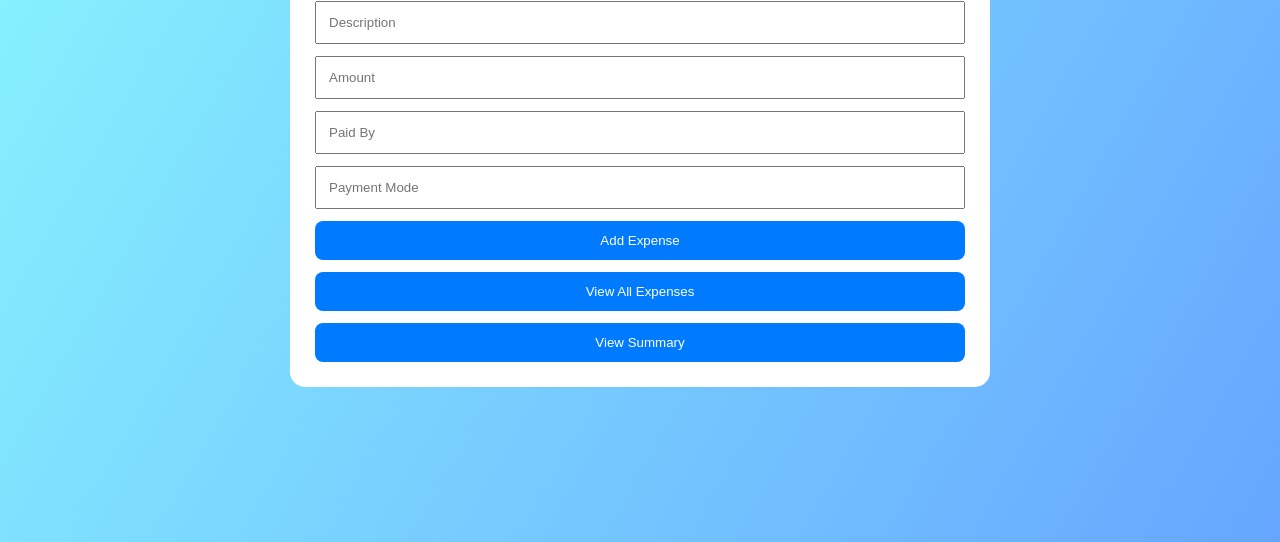
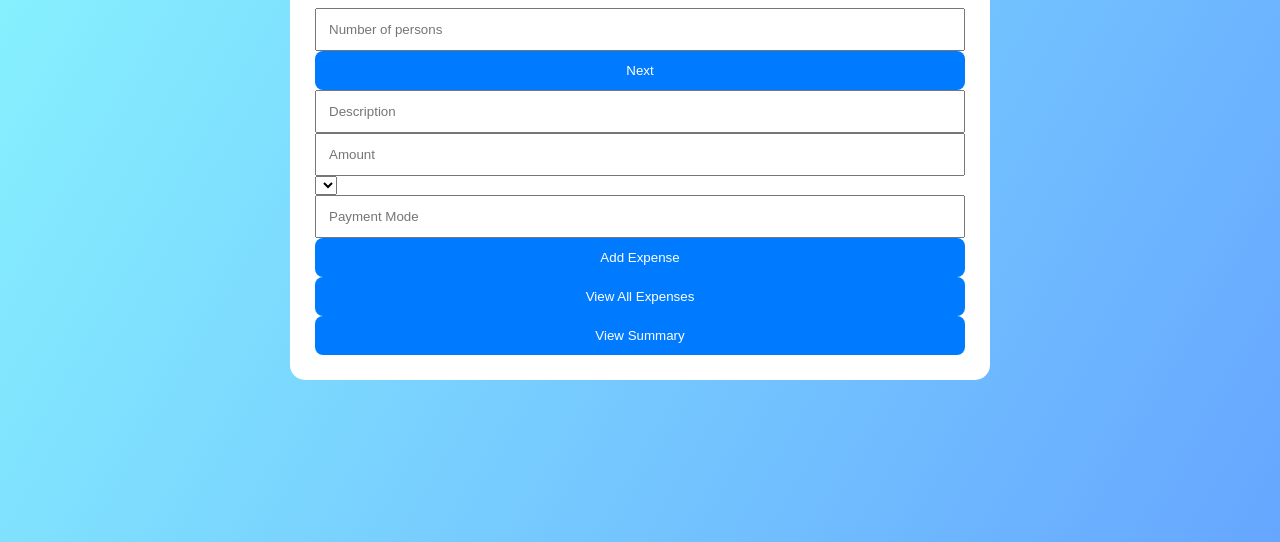
Before and after one commit to vinay3103/trip-expense-tracker, a website: page index.html in a window 1280 px wide. Shown: the part 258-800 px from the top of the page. Drawn offline with nearby package versions, Linux system fonts and the light colour scheme.

Commit message:
Enhance index.html with member setup and expense sections
Added member setup section and expense section to index.html.

```diff
--- a/index.html
+++ b/index.html
@@ -1,28 +1,35 @@
 <!DOCTYPE html>
-<html lang="en">
+<html>
 <head>
-<meta charset="UTF-8">
 <title>Trip Expense Tracker</title>
 <link rel="stylesheet" href="style.css">
-
-<script src="https://cdnjs.cloudflare.com/ajax/libs/jspdf/2.5.1/jspdf.umd.min.js"></script>
-<script src="https://cdnjs.cloudflare.com/ajax/libs/jspdf-autotable/3.5.25/jspdf.plugin.autotable.min.js"></script>
 </head>
 <body>
 
 <div class="container">
+
 <h1>Trip Expense Tracker</h1>
 
-  <div class="form-group">
+<!-- MEMBER SETUP -->
+<div id="setup">
+  <input type="number" id="memberCount" placeholder="Number of persons">
+  <button onclick="createMemberInputs()">Next</button>
+  <div id="memberInputs"></div>
+</div>
+
+<!-- EXPENSE SECTION -->
+<div id="expenseSection" class="hidden">
+
   <input id="desc" placeholder="Description">
   <input id="amount" type="number" placeholder="Amount">
-    <input id="paidBy" placeholder="Paid By">
+  <select id="paidBy"></select>
   <input id="mode" placeholder="Payment Mode">
 
   <button onclick="addExpense()">Add Expense</button>
   <button onclick="openPopup()">View All Expenses</button>
   <button onclick="location.href='summary.html'">View Summary</button>
 </div>
+
 </div>
 
 <!-- POPUP -->
@@ -47,7 +54,6 @@
 </table>
 </div>
 
-    <button onclick="downloadPDF()">Download PDF</button>
 </div>
 </div>
 
```
Lines whose indentation alone changed are shown as unchanged.
